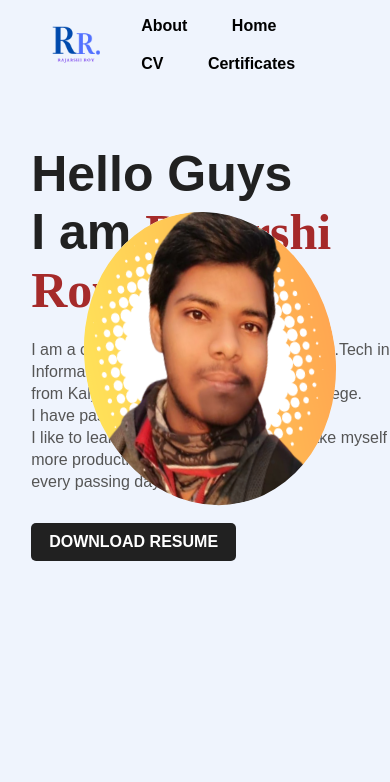
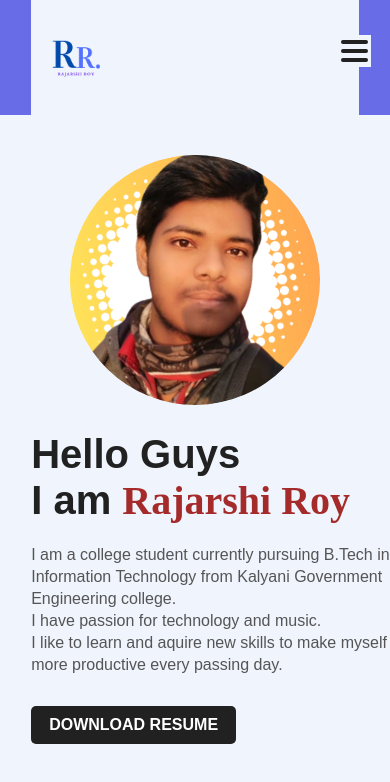
Before and after one commit to Rajarshi12321/Personal-Website, a plain HTML site: page index.html in a window 390 px wide. Drawn offline with Linux system fonts and the light colour scheme.

Commit message:
made responsive tools

```diff
--- a/Style.css
+++ b/Style.css
@@ -8,7 +8,9 @@
 .Navbar{
     position: relative;
     width: 100%;
-    height: 14vh;
+
+
+
 
 }
 
@@ -36,6 +38,8 @@ nav ul li a{
     text-decoration: none;
     color: black;
     font-weight: bold;
+    transition: 0.3s ease;
+
 }
 
 nav ul li a:hover{
@@ -43,23 +47,23 @@ nav ul li a:hover{
 
 }
 
-.greet{
+.greet .col-1{
     margin-left: 8%;
     margin-top: 7%;
 }
-.greet h1{
+.greet .col-1 h1{
     font-size: 50px;
     color: #212121;
     margin-bottom: 20px;
 
 }
 
-.greet p{
+.greet .col-1 p{
     color: #555;
     line-height: 22px;
 }
 
-.greet a{
+.greet .col-1 a{
     background: #212121;
     padding: 10px 18px;
     text-decoration: none;
@@ -74,13 +78,113 @@ span{
     font-family: 'Corinthia', 'cursive';
 }
 
-.image{
+/* .image{
 
     position: absolute;
     right: 14%;
     top: 25%;
-    /* height: 100%; */
+     height: 100%;
     max-width: 250px;
     border-radius: 50%;
     transform: rotate(348deg);
+} */
+
+.greet{
+    display: flex;
+    justify-content: space-between;
+    align-items: center;
+    margin:  100px, 0;
+    flex-direction: row;
 }
+
+.col-1{
+     flex-basis: 40%;
+     position: relative;
+     margin-left: 50px;
+}
+
+.col-2{
+    position: relative;
+    flex-basis: 60%;
+    display: flex;
+    justify-content: space-between;
+    align-items: center;
+    flex-direction: column;
+
+}
+
+.col-2 .image{
+    right: 14%;
+    top: 25%;
+    height: 100%;
+    max-width: 250px;
+    border-radius: 50%;
+    transform: rotate(348deg);
+
+
+}
+.burger{
+    position: absolute;
+    cursor: pointer;
+    right: 5%;
+    display: none;
+
+}
+.line{
+    width: 27px;
+    background-color: #212121;
+    height: 4px;
+    margin: 5px 3px;
+    border-radius: 10px;
+}
+header{
+    background-color: #212121;
+}
+@media (max-width: 570px) {
+    .greet{
+        padding-top: 40px;
+        display: flex;
+        justify-content: space-between;
+        align-items: center;
+        margin:  100px, 0;
+        flex-direction: column-reverse;
+    }
+    .greet .col-1 h1{
+        font-size: 40px;
+        color: #212121;
+        margin-bottom: 20px;
+
+    }
+    .navlist {
+        display: flex;
+        flex-direction: column;
+        text-align: center;
+        transition: all 0.3s ease-out;
+    }
+    .logo{
+
+        padding-bottom: 135px;
+
+
+    }
+    .burger{
+        display: block;
+        top: 35px;
+    }
+    ul.navlist {
+        padding-top: 100px;
+        padding-right: 30%;
+    }
+    .h-nav-resp{
+        height: 115px;
+
+    }
+    .v-class-resp{
+        opacity: 0;
+    }
+    .Navbar{
+        background: rgb(104, 108, 230);
+    }
+
+
+}
--- a/index.html
+++ b/index.html
@@ -13,10 +13,22 @@
 
     <header>
 
-        <div class= "Navbar">
+        <div class= "Navbar h-nav-resp">
             <nav>
                 <img src="images/logo1.png" class="logo">
-            <ul >
+
+                <!-- <div class="hamburger-menu">
+                    <input id="check" type="checkbox" >
+                    <label class="hamburger-btn" for="check">
+                    <i class="fas fa-bars"></i>
+                    </label> -->
+
+            <div class="burger">
+                <div class="line"></div>
+                <div class="line"></div>
+                <div class="line"></div>
+            </div>
+            <ul class="navlist v-class-resp">
 
                 <li><a href="about.html" target="blanck"> About </a></li>
                 <li><a href="#"> Home </a></li>
@@ -24,25 +36,32 @@
                 <li><a href="Certificates.html" target="blanck"> Certificates </a></li>
 
             </ul>
+
             </nav>
         </div>
     </header>
 
     <main>
     <div class="greet">
+    <div class="col-1">
     <h1> Hello Guys <br> I am <span> Rajarshi Roy </span> </h1>
 
-    <p>I am a college student currently pursuing B.Tech in Information Technology  <br>from Kalyani Government Engineering college.<br> I have passion for technology and music. <br> I like to learn and aquire new skills to make myself more productive  <br> every passing day.</p>
+    <p>I am a college student currently pursuing B.Tech in Information Technology from Kalyani Government Engineering college.<br> I have passion for technology and music. <br> I like to learn and aquire new skills to make myself more productive   every passing day.</p>
     <!-- <a href="#"> DOWNLOAD RESUME </a> -->
     <a href="Rajarshi Roy Resume.pdf" target="_blank">DOWNLOAD RESUME</a>
     </div>
 
-    <div >
+
+    <div class="col-2">
         <img class="image" src="images/profile-pic.png" height="35%" >
+
+    </div>
 
     </div>
 
 
     </main>
+    <script src="resp.js"></script>
+
 </body>
 </html>
--- /dev/null
+++ b/resp.js
@@ -0,0 +1,10 @@
+burger = document.querySelector('.burger')
+Navbar = document.querySelector('.Navbar')
+navlist = document.querySelector('.navlist')
+
+burger.addEventListener('click',()=>{
+    Navbar.classList.toggle("h-nav-resp");
+    navlist.classList.toggle("v-class-resp");
+
+
+})
```
Also changed, not shown: hm.html (added, +50 -0 lines).
